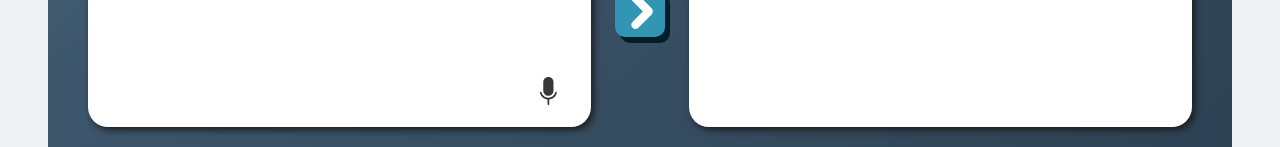
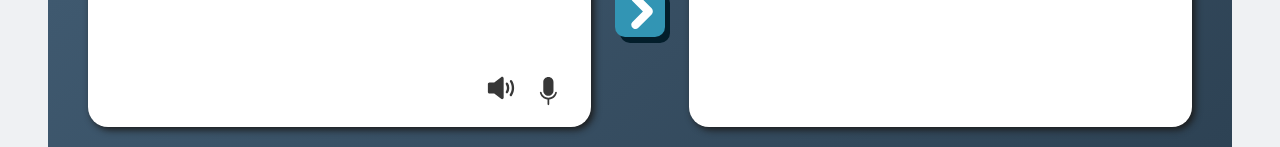
Before and after one commit to grtj1417/Translation_Website, a React (Vite) app: page / in a window 1280 px wide. Shown: the part 281-428 px from the top of the page. Built offline with nearby package versions, Linux system fonts and the light colour scheme.

Commit message:
[FEAT] synthesis api and modify stt api

```diff
--- a/src/App.jsx
+++ b/src/App.jsx
@@ -173,12 +173,12 @@ function App() {
               />
             )}
 
-            {result.before_translation &&
+
              <div onClick={() => handleSynthesis(inputLanguage, input)}
-              className='sound-icon1' />}
+              className='sound-icon1' />
 
             {/* <div className='mic-icon-activate' /> */}
-            <AudioRecorder inputLanguage={inputLanguage} />
+            <AudioRecorder inputLanguage={inputLanguage} setInput={setInput}/>
           </div>
 
         </div>
--- a/src/api/mi2sVoiceApis.jsx
+++ b/src/api/mi2sVoiceApis.jsx
@@ -82,7 +82,7 @@ async function mi2sTts(inputLanguage, inputText) {
             inputLanguage = "tw_tl";
             break;
         case "zh":
-            speaker = "2825";
+            speaker = "2775";
             break;
         case "en":
             speaker = "2792";
--- a/src/component/AudioRecorder.jsx
+++ b/src/component/AudioRecorder.jsx
@@ -1,7 +1,7 @@
 import React, { useState, useRef } from 'react';
 import { mi2sStt } from '../api/mi2sVoiceApis';
 
-const AudioRecorder = ({ inputLanguage }) => {
+const AudioRecorder = ({ inputLanguage, setInput}) => {
     const [isRecording, setIsRecording] = useState(false);
     const [audioBase64, setAudioBase64] = useState('');
     const mediaRecorderRef = useRef(null);
@@ -36,6 +36,8 @@ const AudioRecorder = ({ inputLanguage }) => {
                         const recognitionResult = await mi2sStt(base64String, inputLanguage); // 調用 mi2sStt 函數
                         console.log('Recognition Result:', recognitionResult); // 打印辨識結果
                         // 在這裡處理辨識結果，例如更新 UI 或者進行下一步操作
+                        console.log(recognitionResult.stt_output);
+                        setInput(recognitionResult.stt_output);
                     } catch (error) {
                         console.error('Error in speech-to-text recognition:', error);
                     }
```
Also changed, not shown: 3 other files (tests, documents, lock files or other folders).
